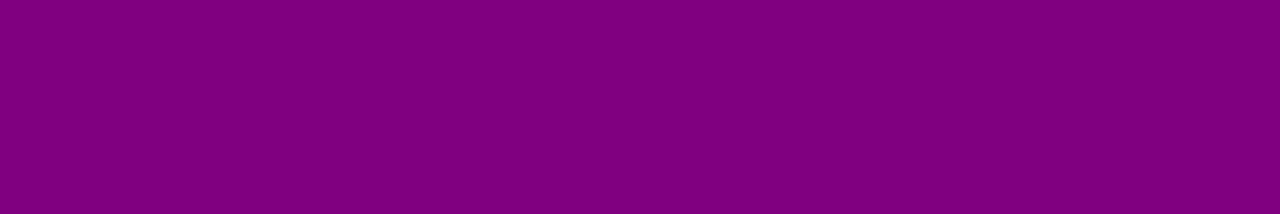
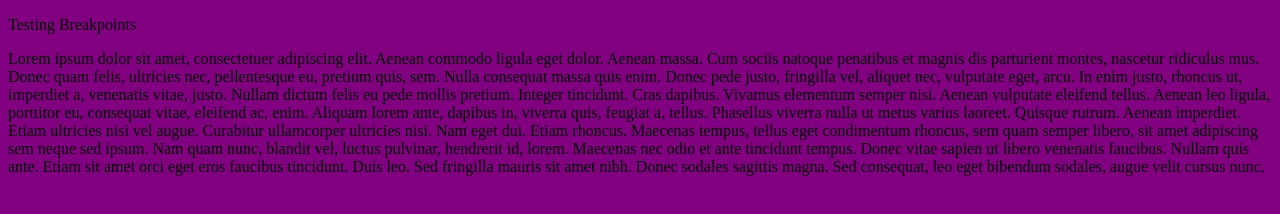
Before and after one commit to zhylosa/206-breakpoints-starter, a plain HTML site: page index.html in a window 1280 px wide. Drawn offline with Linux system fonts and the light colour scheme.

Commit message:
add text to index

```diff
--- a/index.html
+++ b/index.html
@@ -6,7 +6,8 @@
     <title>Skillcrush Testing</title>
     <link rel="stylesheet" type="text/css" href="css/main.css" />
   </head>
-
+	<p>Testing Breakpoints</p>
+	<p>Lorem ipsum dolor sit amet, consectetuer adipiscing elit. Aenean commodo ligula eget dolor. Aenean massa. Cum sociis natoque penatibus et magnis dis parturient montes, nascetur ridiculus mus. Donec quam felis, ultricies nec, pellentesque eu, pretium quis, sem. Nulla consequat massa quis enim. Donec pede justo, fringilla vel, aliquet nec, vulputate eget, arcu. In enim justo, rhoncus ut, imperdiet a, venenatis vitae, justo. Nullam dictum felis eu pede mollis pretium. Integer tincidunt. Cras dapibus. Vivamus elementum semper nisi. Aenean vulputate eleifend tellus. Aenean leo ligula, porttitor eu, consequat vitae, eleifend ac, enim. Aliquam lorem ante, dapibus in, viverra quis, feugiat a, tellus. Phasellus viverra nulla ut metus varius laoreet. Quisque rutrum. Aenean imperdiet. Etiam ultricies nisi vel augue. Curabitur ullamcorper ultricies nisi. Nam eget dui. Etiam rhoncus. Maecenas tempus, tellus eget condimentum rhoncus, sem quam semper libero, sit amet adipiscing sem neque sed ipsum. Nam quam nunc, blandit vel, luctus pulvinar, hendrerit id, lorem. Maecenas nec odio et ante tincidunt tempus. Donec vitae sapien ut libero venenatis faucibus. Nullam quis ante. Etiam sit amet orci eget eros faucibus tincidunt. Duis leo. Sed fringilla mauris sit amet nibh. Donec sodales sagittis magna. Sed consequat, leo eget bibendum sodales, augue velit cursus nunc, </p>
   <body>
   </body>
 </html>
```
